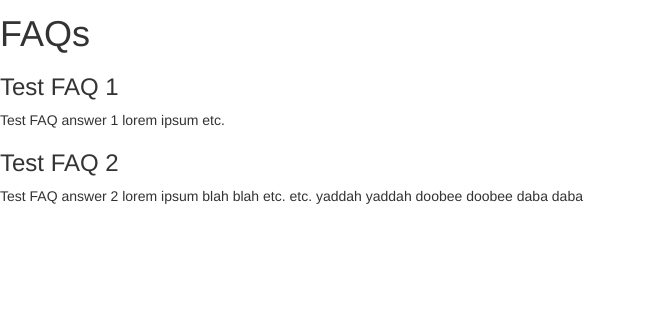
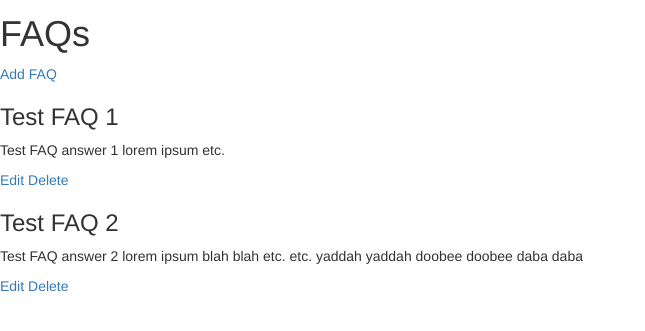
Before and after one commit to CBainCoding/SignUp, a Django app: page /faqs/ in a window 1280 px wide. Shown: the part 51-382 px from the top of the page, without its empty margins (0-645 px from the left). Run offline with Django 4.2, Linux system fonts and the light colour scheme; a user stored in the database is signed in; data comes from the database, SQL or seed files in the repository; some libraries are stand-ins or nearby versions.

Commit message:
Created mixin and views to edit and delete FAQs

```diff
--- a/UskBowmen/settings.py
+++ b/UskBowmen/settings.py
@@ -29,7 +29,7 @@ TEMPLATES_DIR = BASE_DIR / 'templates'
 SECRET_KEY = 'django-insecure-8mw0bmz1cv*%m3b@(#h)ex-fux9du731-=4%li1(qak12stxdd'
 
 # SECURITY WARNING: don't run with debug turned on in production!
-DEBUG = False
+DEBUG = 'DEBUG' in os.environ
 
 ALLOWED_HOSTS = ['.gitpod.io', '.herokuapp.com']
 
--- a/faqs/urls.py
+++ b/faqs/urls.py
@@ -1,10 +1,9 @@
-# faq/urls.py
 from django.urls import path
-from .views import faqs_page
-
-
-app_name = 'faqs'
+from .views import faqs_page, FAQCreateView, FAQUpdateView, FAQDeleteView
 
 urlpatterns = [
     path('', faqs_page, name='faqs_page'),
+    path('create/', FAQCreateView.as_view(), name='faq_create'),
+    path('edit/<int:pk>/', FAQUpdateView.as_view(), name='faq_edit'),
+    path('delete/<int:pk>/', FAQDeleteView.as_view(), name='faq_delete'),
 ]
--- a/faqs/views.py
+++ b/faqs/views.py
@@ -1,5 +1,9 @@
-from django.shortcuts import render
+from django.shortcuts import render, redirect
+from django.urls import reverse_lazy
+from django.views.generic import ListView, CreateView, UpdateView, DeleteView
+from django.contrib.auth.mixins import LoginRequiredMixin, UserPassesTestMixin
 from .models import FAQ
+from .forms import FAQForm
 
 # Create your views here.
 
@@ -10,3 +14,25 @@ def faqs_page(request):
 
     # Pass the FAQs to the template
     return render(request, 'faqs.html', {'faqs': faqs})
+
+# Mixin to only allow staff-level users access
+class StaffRequiredMixin(UserPassesTestMixin):
+    def test_func(self):
+        return self.request.user.is_staff
+
+class FAQCreateView(LoginRequiredMixin, StaffRequiredMixin, CreateView):
+    model = FAQ
+    form_class = FAQForm
+    template_name = 'faqs/faq_form.html'
+    success_url = reverse_lazy('faqs:faqs_page')
+
+class FAQUpdateView(LoginRequiredMixin, StaffRequiredMixin, UpdateView):
+    model = FAQ
+    form_class = FAQForm
+    template_name = 'faqs/faq_form.html'
+    success_url = reverse_lazy('faqs:faqs_page')
+
+class FAQDeleteView(LoginRequiredMixin, StaffRequiredMixin, DeleteView):
+    model = FAQ
+    template_name = 'faqs/faq_confirm_delete.html'
+    success_url = reverse_lazy('faqs:faqs_page')
--- a/templates/faqs.html
+++ b/templates/faqs.html
@@ -5,10 +5,18 @@
 
 <h1>FAQs</h1>
 
+{% if user.is_staff %}
+    <a href="{% url 'faqs:faq_create' %}">Add FAQ</a>
+{% endif %}
+
 {% for faq in faqs %}
     <div>
         <h3>{{ faq.question }}</h3>
         <p>{{ faq.answer }}</p>
+        {% if user.is_staff %}
+            <a href="{% url 'faqs:faq_edit' faq.id %}">Edit</a>
+            <a href="{% url 'faqs:faq_delete' faq.id %}">Delete</a>
+        {% endif %}
     </div>
 {% endfor %}
 
```
Also changed, not shown: faqs/forms.py (+12 -0 lines). Lines whose indentation alone changed are shown as unchanged.
